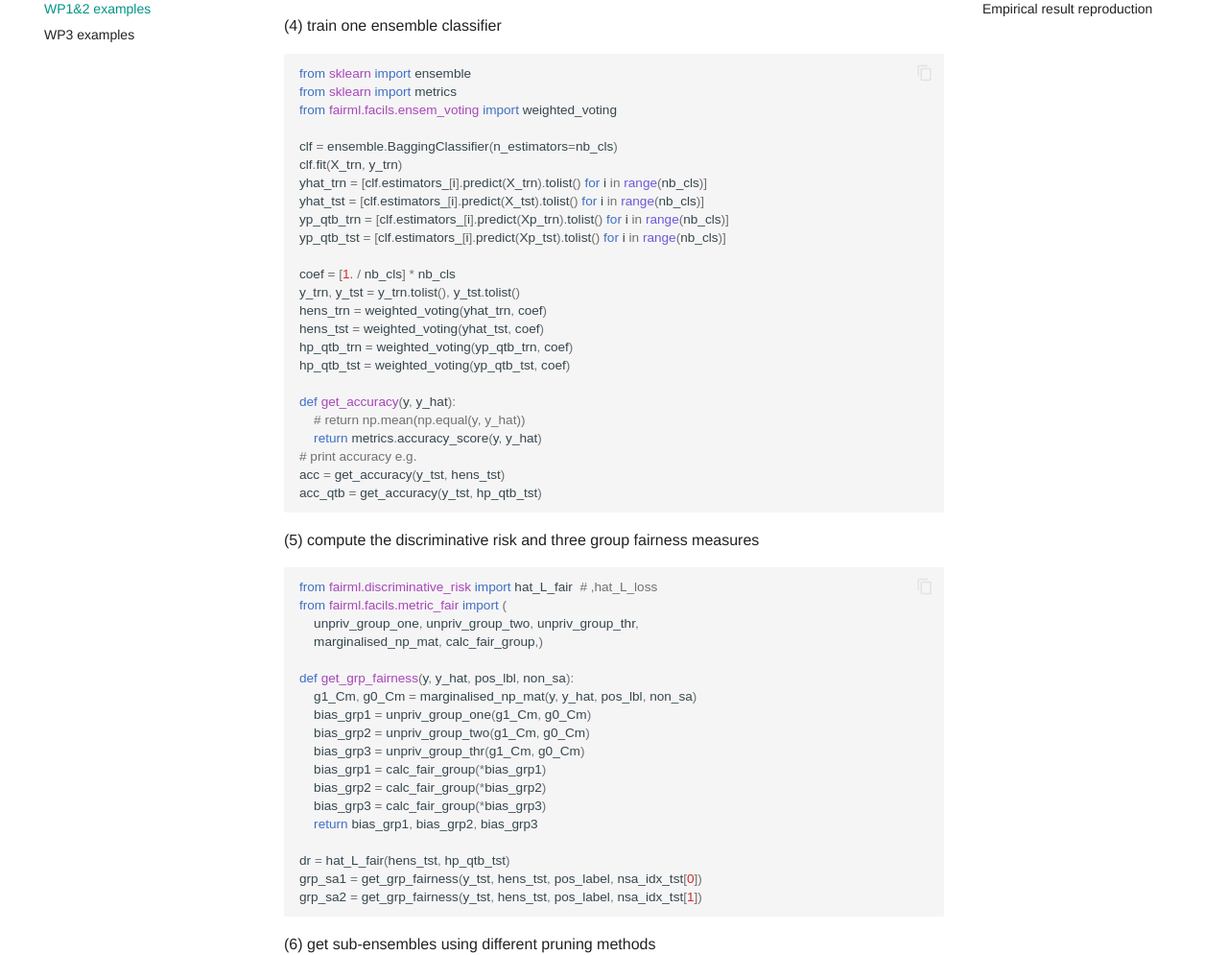
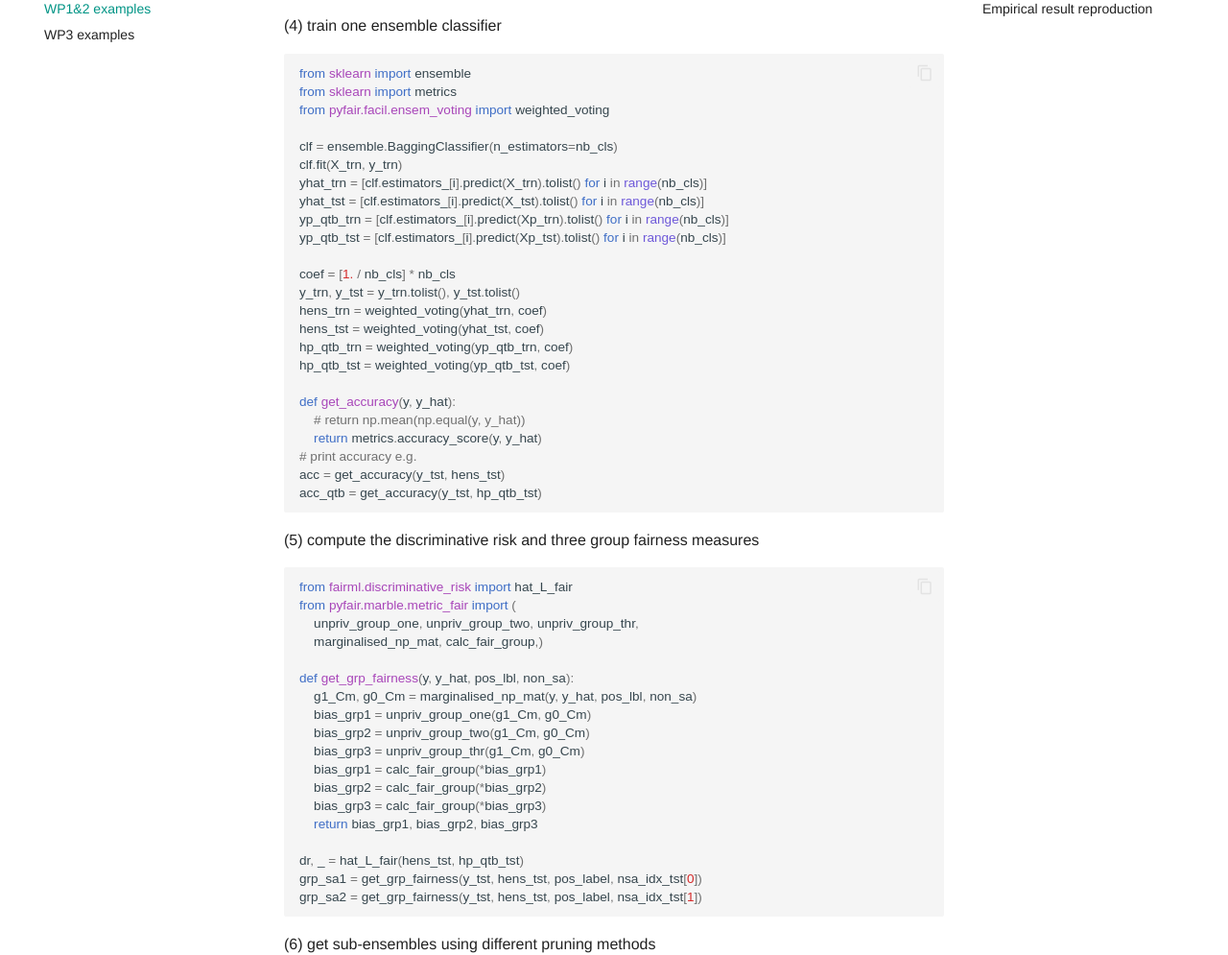
Before and after one commit to eustomaqua/FairML, an MkDocs documentation site: the page built from docs/docs/wp2-oracle.md, in a window 1280 px wide and 1400 px high, scrolled down 2339 px. Shown: the part 153-1148 px from the top of the window at 96% size. Built offline with MkDocs 1.6.1 and Material for MkDocs 9.7.7, drawn with Linux system fonts in a browser that asks for light colours; some web fonts are replaced.

Commit message:
Re-initialization

````diff
--- a/docs/docs/wp2-oracle.md
+++ b/docs/docs/wp2-oracle.md
@@ -42,11 +42,11 @@
 import numpy as np
 # np.random.seed(None)
 
-k = 2        # k-th in Cross Validation
+k = 2             # k-th in Cross Validation
 nb_cls = 21  # number of individual classifiers
 nb_pru = 11  # size of the pruned sub-ensemble
-lam = .5     # regularisation factor in bi-objective
-n_m = 2      # number of machines in EPAF-D
+lam = .5        # regularisation factor in bi-objective
+n_m = 2        # number of machines in EPAF-D
 ```
 
 (2) load one dataset
@@ -94,11 +94,19 @@
 nsa_idx_tst = [idx[i_tst] for idx in non_sa]
 ```
 
+<!--
+from fairml.facils.ensem_voting import weighted_voting
+
+from fairml.discriminative_risk import hat_L_fair  # ,hat_L_loss
+from fairml.facils.metric_fair import (
+    unpriv_group_one, unpriv_group_two, unpriv_group_thr,
+    marginalised_np_mat, calc_fair_group,)
+-->
 (4) train one ensemble classifier
 ```python
 from sklearn import ensemble
 from sklearn import metrics
-from fairml.facils.ensem_voting import weighted_voting
+from pyfair.facil.ensem_voting import weighted_voting
 
 clf = ensemble.BaggingClassifier(n_estimators=nb_cls)
 clf.fit(X_trn, y_trn)
@@ -124,8 +132,8 @@
 
 (5) compute the discriminative risk and three group fairness measures
 ```python
-from fairml.discriminative_risk import hat_L_fair  # ,hat_L_loss
-from fairml.facils.metric_fair import (
+from fairml.discriminative_risk import hat_L_fair
+from pyfair.marble.metric_fair import (
     unpriv_group_one, unpriv_group_two, unpriv_group_thr,
     marginalised_np_mat, calc_fair_group,)
 
@@ -139,7 +147,7 @@
     bias_grp3 = calc_fair_group(*bias_grp3)
     return bias_grp1, bias_grp2, bias_grp3
 
-dr = hat_L_fair(hens_tst, hp_qtb_tst)
+dr, _ = hat_L_fair(hens_tst, hp_qtb_tst)
 grp_sa1 = get_grp_fairness(y_tst, hens_tst, pos_label, nsa_idx_tst[0])
 grp_sa2 = get_grp_fairness(y_tst, hens_tst, pos_label, nsa_idx_tst[1])
 ```
@@ -159,7 +167,7 @@
 
     acc = get_accuracy(y, h_ens)
     acc_qtb = get_accuracy(y, hp_qtb)
-    dr = hat_L_fair(h_ens, hp_qtb)
+    dr, _ = hat_L_fair(h_ens, hp_qtb)
     grp_sa = [get_grp_fairness(
       y, h_ens, pos_label, i) for i in non_sa]
     return
````
Also changed, not shown: docs/docs/getting-started.md (+3 -3 lines), example_wps.py (+9 -10 lines), README.md, 1 other file.
